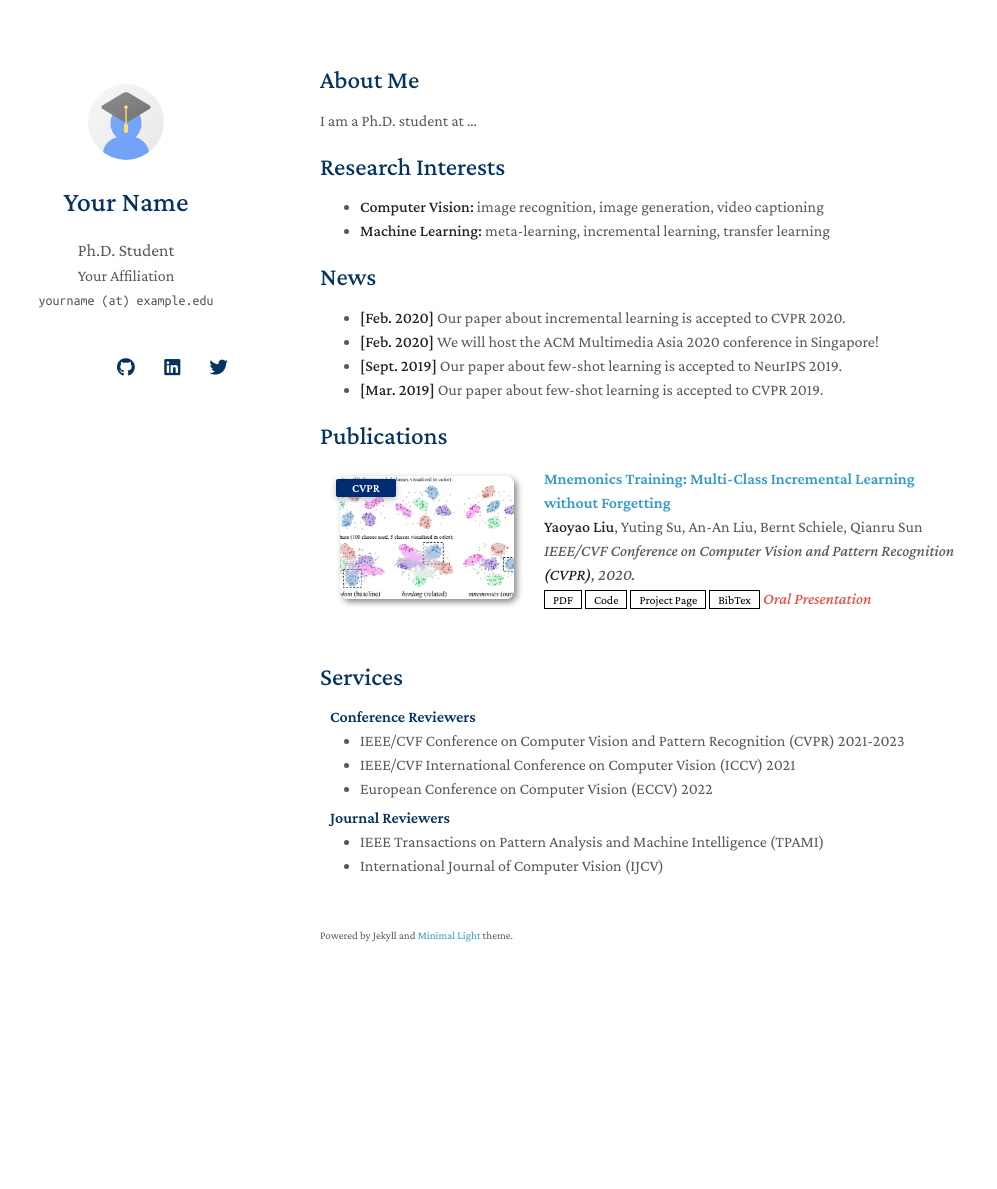
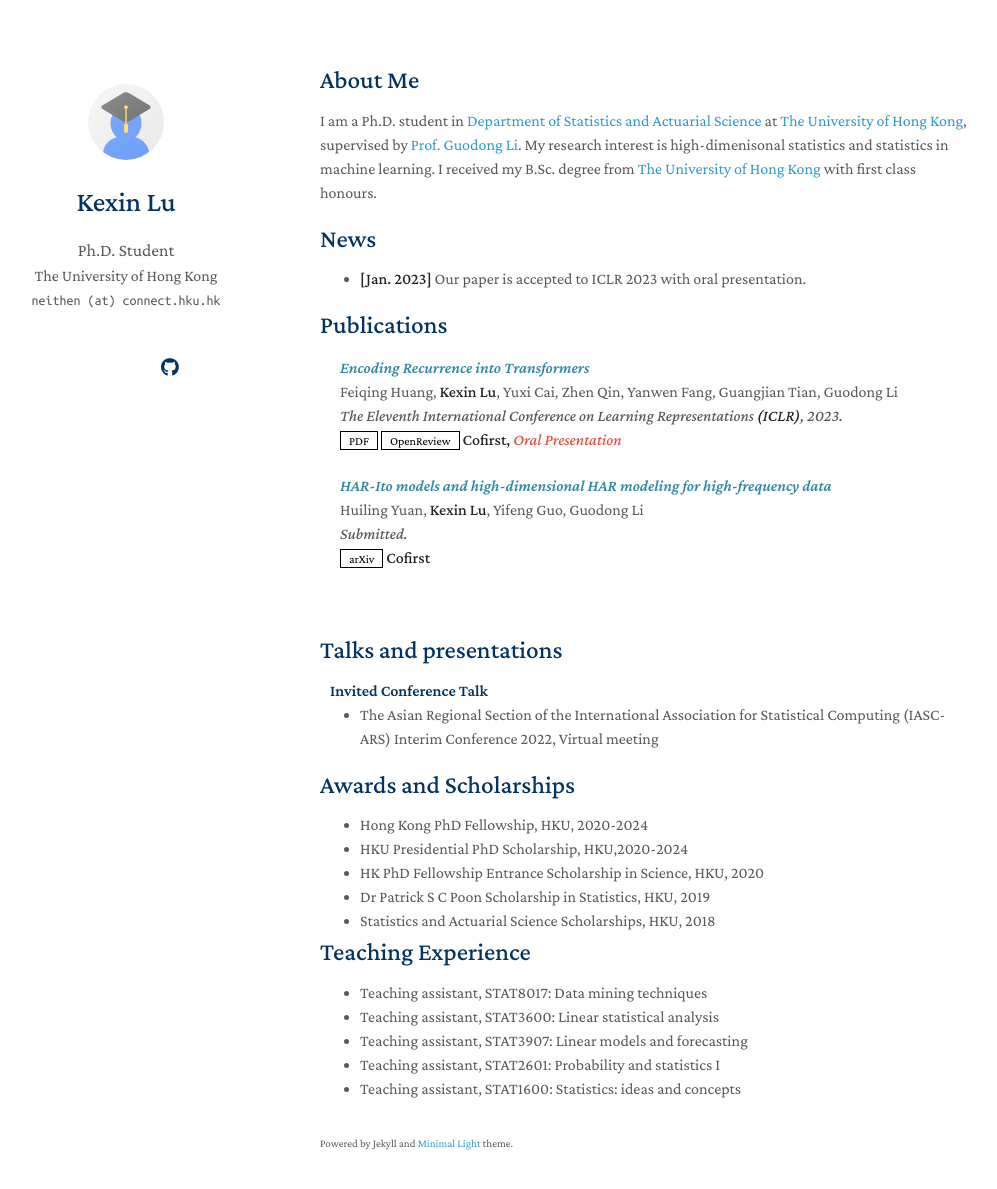
Before and after one commit to neithen-Lu/minimal-light, a Jekyll site: the page built from index.md, in a window 1280 px wide and 1224 px high. Shown: the top 1189 px of the window, without its empty margins (150-1147 px from the left). Built offline with Jekyll 4.4.1, drawn with Linux system fonts in a browser that asks for light colours; nearby versions of some CDN libraries; a style sheet for code colours, icons or effects is not loaded; our own code applies the rules of GitHub Pages for plain Markdown files.

Commit message:
On branch main Your branch is up to date with 'origin/main'.
Changes to be committed:
	modified:   Gemfile
	deleted:    README_de.md
	deleted:    README_zh_Hans.md
	deleted:    README_zh_Hant.md
	modified:   _config.yml
	new file:   _includes/awards.md
	modified:   _includes/publications.md
	deleted:    _includes/services.md
	new file:   _includes/talks.md
	new file:   _includes/teaching.md
	new file:   assets/img/illu.png
	new file:   assets/img/motivation.png
	new file:   assets/img/teaser.png
	modified:   index.md

```diff
--- a/Gemfile
+++ b/Gemfile
@@ -16,3 +16,5 @@ gem "minima", "~> 2.0"
 # If you want to use GitHub Pages, remove the "gem "jekyll"" above and
 # uncomment the line below. To upgrade, run `bundle update github-pages`.
 gem "github-pages", group: :jekyll_plugins
+
+gem "webrick", "~> 1.8"
--- a/_config.yml
+++ b/_config.yml
@@ -1,8 +1,8 @@
 # Basic Information
-title: Your Name
+title: Kexin Lu
 position: Ph.D. Student
-affiliation: Your Affiliation
-email: yourname (at) example.edu
+affiliation: The University of Hong Kong
+email: neithen (at) connect.hku.hk
 
 # Search Engine Optimization (SEO)
 # The following information is used to improve the website traffic from search engines, e.g., Google.
@@ -12,11 +12,9 @@ canonical: https://minimal-light-theme.yliu.me/
 
 # Links
 # If you don't need one of them, you may delete the corresponding line.
-google_scholar: https://scholar.google.com/
+google_scholar: https://scholar.google.com/citations?hl=en&user=EosccqIAAAAJ
 cv_link: assets/files/curriculum_vitae.pdf
-github_link: https://github.com/
-linkedin: https://www.linkedin.com/
-twitter: https://twitter.com/
+github_link: https://github.com/neithen-Lu
 
 # Images (e.g., your profile picture and your website's favicon)
 # "favicon" and "favicon_dark" are used for the light and dark modes, respectively.
@@ -30,7 +28,7 @@ enable_footnote: true
 
 # Google Analytics ID
 # Please remove this if you don't use Google Analytics
-google_analytics: UA-111540567-4
+# google_analytics: UA-111540567-4
 
 # Use this project as a remote theme for GitHub Pages
 # See the guide here: https://docs.github.com/en/pages/setting-up-a-github-pages-site-with-jekyll/adding-a-theme-to-your-github-pages-site-using-jekyll
--- /dev/null
+++ b/_includes/awards.md
@@ -0,0 +1,12 @@
+## Awards and Scholarships
+
+
+<ul style="margin:0 0 5px;">
+  <li><autocolor></autocolor>Hong Kong PhD Fellowship, HKU, 2020-2024 </li>
+  <li>HKU Presidential PhD Scholarship, HKU,2020-2024</li>
+  <li>HK PhD Fellowship Entrance Scholarship in Science, HKU, 2020</li>
+  <li> Dr Patrick S C Poon Scholarship in Statistics, HKU, 2019 </li>
+  <li> Statistics and Actuarial Science Scholarships, HKU, 2018</li>
+</ul>
+
+<h4 style="margin:0 10px 0;"></h4>
--- a/_includes/publications.md
+++ b/_includes/publications.md
@@ -6,21 +6,30 @@
 <li>
 <div class="pub-row">
 
-  <div class="col-sm-3 abbr" style="position: relative;padding-right: 15px;padding-left: 15px;">
-    <img src="assets/img/teaser_example.png" class="teaser img-fluid z-depth-1">
-    <abbr class="badge">CVPR</abbr>
+  <div class="col-sm-9" style="position: relative;padding-right: 15px;padding-left: 20px;">
+    <div class="title"><i style="color:#3388A2">Encoding Recurrence into Transformers</i></div>
+    <div class="author">Feiqing Huang, <strong>Kexin Lu</strong>, Yuxi Cai, Zhen Qin, Yanwen Fang, Guangjian Tian, Guodong Li</div>
+    <div class="periodical"><em>The Eleventh International Conference on Learning Representations <strong>(ICLR)</strong>, 2023.</em></div>
+    <div class="links">
+      <a href="https://openreview.net/pdf?id=7YfHla7IxBJ" class="btn btn-sm z-depth-0" role="button" target="_blank" style="font-size:12px;">PDF</a>
+      <a href="https://openreview.net/forum?id=7YfHla7IxBJ" class="btn btn-sm z-depth-0" role="button" target="_blank" style="font-size:12px;">OpenReview</a>
+      <strong>Cofirst,</strong>
+      <strong><i style="color:#e74d3c">Oral Presentation</i></strong>
+    </div>
   </div>
+</div>
+</li>
+
+<li>
+<div class="pub-row">
 
   <div class="col-sm-9" style="position: relative;padding-right: 15px;padding-left: 20px;">
-    <div class="title"><a href="https://arxiv.org/pdf/2002.10211.pdf">Mnemonics Training: Multi-Class Incremental Learning without Forgetting</a></div>
-    <div class="author"><strong>Yaoyao Liu</strong>, Yuting Su, An-An Liu, Bernt Schiele, Qianru Sun</div>
-    <div class="periodical"><em>IEEE/CVF Conference on Computer Vision and Pattern Recognition <strong>(CVPR)</strong>, 2020.</em></div>
+    <div class="title"><i style="color:#3388A2">HAR-Ito models and high-dimensional HAR modeling for high-frequency data</i></div>
+    <div class="author">Huiling Yuan, <strong>Kexin Lu</strong>, Yifeng Guo, Guodong Li</div>
+    <div class="periodical"><em>Submitted.</em></div>
     <div class="links">
-      <a href="https://arxiv.org/pdf/2002.10211.pdf" class="btn btn-sm z-depth-0" role="button" target="_blank" style="font-size:12px;">PDF</a>
-      <a href="https://github.com/yaoyao-liu/mnemonics" class="btn btn-sm z-depth-0" role="button" target="_blank" style="font-size:12px;">Code</a>
-      <a href="https://class-il.mpi-inf.mpg.de/mnemonics/" class="btn btn-sm z-depth-0" role="button" target="_blank" style="font-size:12px;">Project Page</a>
-      <a href="https://dblp.uni-trier.de/rec/conf/cvpr/LiuSLSS20.html?view=bibtex" class="btn btn-sm z-depth-0" role="button" target="_blank" style="font-size:12px;">BibTex</a>
-      <strong><i style="color:#e74d3c">Oral Presentation</i></strong>
+      <a href="https://arxiv.org/abs/2303.02896" class="btn btn-sm z-depth-0" role="button" target="_blank" style="font-size:12px;">arXiv</a>
+      <strong>Cofirst</strong>
     </div>
   </div>
 </div>
--- a/_includes/services.md
+++ /dev/null
@@ -1,16 +0,0 @@
-## Services
-
-<h4 style="margin:0 10px 0;">Conference Reviewers</h4>
-
-<ul style="margin:0 0 5px;">
-  <li><a href="http://cvpr2023.thecvf.com/"><autocolor>IEEE/CVF Conference on Computer Vision and Pattern Recognition (CVPR) 2021-2023</autocolor></a></li>
-  <li><a href="http://iccv2021.thecvf.com/"><autocolor>IEEE/CVF International Conference on Computer Vision (ICCV) 2021</autocolor></a></li>
-  <li><a href="https://eccv2022.ecva.net/"><autocolor>European Conference on Computer Vision (ECCV) 2022</autocolor></a></li>
-</ul>
-
-<h4 style="margin:0 10px 0;">Journal Reviewers</h4>
-
-<ul style="margin:0 0 20px;">
-  <li><a href="https://www.computer.org/csdl/journal/tp"><autocolor>IEEE Transactions on Pattern Analysis and Machine Intelligence (TPAMI)</autocolor></a></li>
-  <li><a href="https://www.springer.com/journal/11263"><autocolor>International Journal of Computer Vision (IJCV)</autocolor></a></li>
-</ul>
--- /dev/null
+++ b/_includes/talks.md
@@ -0,0 +1,9 @@
+## Talks and presentations
+
+<h4 style="margin:0 10px 0;">Invited Conference Talk</h4>
+
+<ul style="margin:0 0 5px;">
+  <li><a href="https://www.eduhk.hk/iasc-ars2022/index.html"><autocolor>The Asian Regional Section of the International Association for Statistical Computing (IASC-ARS) Interim Conference 2022, Virtual meeting</autocolor></a></li>
+</ul>
+
+<h4 style="margin:10 10px 0;"></h4>
--- /dev/null
+++ b/_includes/teaching.md
@@ -0,0 +1,12 @@
+## Teaching Experience
+
+
+<ul style="margin:0 0 5px;">
+  <li>Teaching assistant, STAT8017: Data mining techniques </li>
+  <li> Teaching assistant, STAT3600: Linear statistical analysis </li>
+  <li> Teaching assistant, STAT3907: Linear models and forecasting </li>
+  <li> Teaching assistant, STAT2601: Probability and statistics I</li>
+  <li> Teaching assistant, STAT1600: Statistics: ideas and concepts</li>
+</ul>
+
+<h4 style="margin:0 10px 0;"></h4>
--- a/index.md
+++ b/index.md
@@ -4,20 +4,16 @@ layout: homepage
 
 ## About Me
 
-I am a Ph.D. student at ...
-
-## Research Interests
-
-- **Computer Vision:** image recognition, image generation, video captioning
-- **Machine Learning:** meta-learning, incremental learning, transfer learning
+I am a Ph.D. student in [Department of Statistics and Actuarial Science](https://saasweb.hku.hk/) at [The University of Hong Kong](https://www.hku.hk/), supervised by [Prof. Guodong Li](https://gdli-stat.github.io/). My research interest is high-dimenisonal statistics and statistics in machine learning. I received my B.Sc. degree from [The University of Hong Kong](https://www.hku.hk/) with first class honours.
 
 ## News
 
-- **[Feb. 2020]** Our paper about incremental learning is accepted to CVPR 2020.
-- **[Feb. 2020]** We will host the ACM Multimedia Asia 2020 conference in Singapore!
-- **[Sept. 2019]** Our paper about few-shot learning is accepted to NeurIPS 2019.
-- **[Mar. 2019]** Our paper about few-shot learning is accepted to CVPR 2019.
+- **[Jan. 2023]** Our paper is accepted to ICLR 2023 with oral presentation.
 
 {% include_relative _includes/publications.md %}
 
-{% include_relative _includes/services.md %}
+{% include_relative _includes/talks.md %}
+
+{% include_relative _includes/awards.md %}
+
+{% include_relative _includes/teaching.md %}
```
Also changed, not shown: README_de.md (deleted), README_zh_Hans.md (deleted), README_zh_Hant.md (deleted), assets/img/illu.png (added), assets/img/teaser.png (added), 1 other file.
